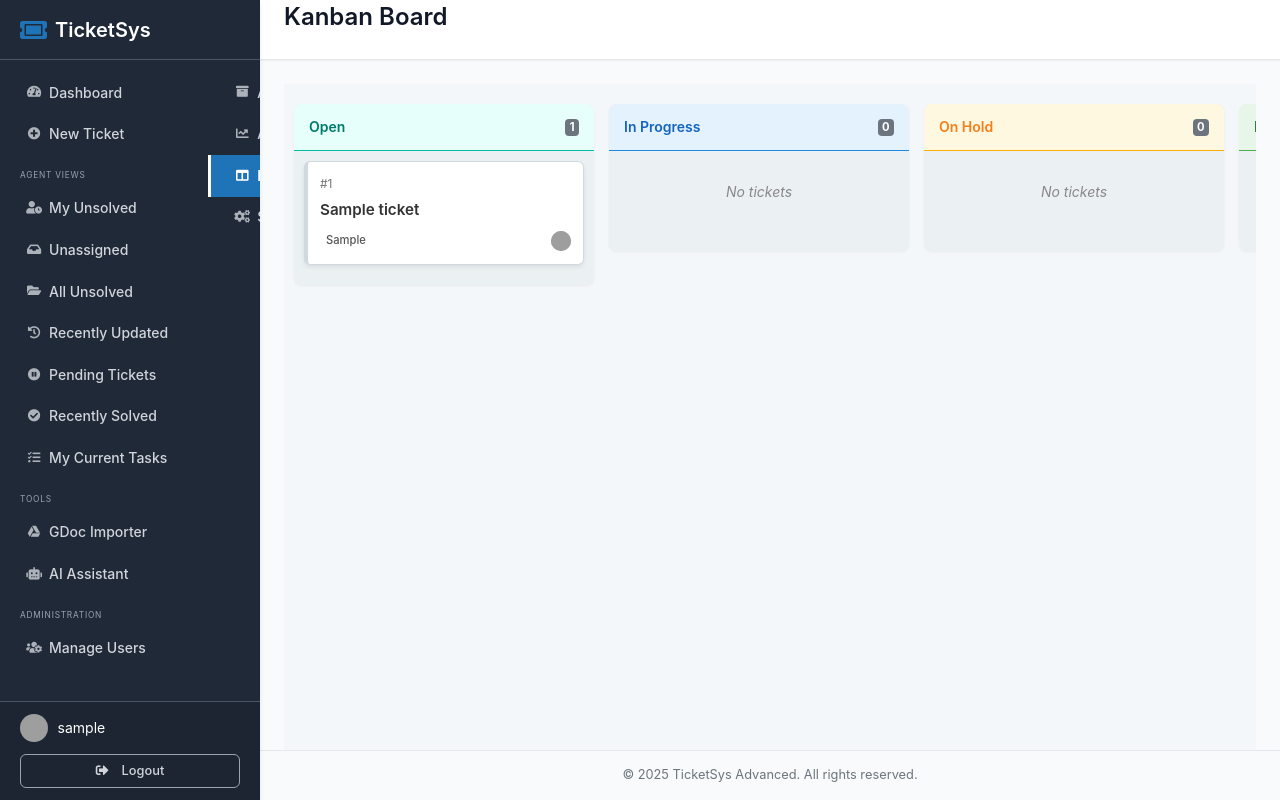
After one commit to MONISH-JODHA/ckers-tickets, a Flask app: page /agent/kanban_board in a window 1280 px wide. The commit adds this page. Run offline with Flask 3, Linux system fonts and the light colour scheme; a user stored in the database is signed in; tables that the repository leaves empty hold one stand-in row (values such as "Sample post"); some libraries are stand-ins or nearby versions; grey boxes are pictures that could not be loaded.

Commit message:
kanban-phase-1

```diff
--- a/app.py
+++ b/app.py
@@ -1321,6 +1321,91 @@ def view_ticket(ticket_id):
                            yesterday_date=yesterday_date_obj)
 
 # ... (rest of app.py) ...
+
+
+
+
+
+#kanban
+# ... (near other agent_required routes) ...
+
+@app.route('/agent/kanban_board')
+@agent_required
+def agent_kanban_board():
+    # Fetch all tickets that are not 'Closed' for a start, or filter as needed
+    # For a true Kanban, you'd typically show active work.
+    # We'll group them by status in the template.
+
+    # TICKET_STATUS_CHOICES = [('Open', 'Open'), ('In Progress', 'In Progress'), ('On Hold', 'On Hold'), ('Resolved', 'Resolved'), ('Closed', 'Closed')]
+    # We need the statuses in a specific order for the board
+    kanban_statuses_ordered = [s[0] for s in TICKET_STATUS_CHOICES] # ['Open', 'In Progress', ..., 'Closed']
+
+    tickets_query = Ticket.query.order_by(Ticket.priority, Ticket.updated_at.desc())
+
+    # For simplicity in this phase, fetch all and group in template.
+    # Later, you might pre-group here or fetch tickets per status.
+    all_tickets_for_board = tickets_query.all()
+
+    tickets_by_status = {status: [] for status in kanban_statuses_ordered}
+    for ticket in all_tickets_for_board:
+        if ticket.status in tickets_by_status:
+            tickets_by_status[ticket.status].append(ticket)
+        # else: # Handle tickets with unknown statuses if necessary
+        #     if 'Other' not in tickets_by_status: tickets_by_status['Other'] = []
+        #     tickets_by_status['Other'].append(ticket)
+
+    return render_template('agent/kanban_board.html',
+                           title="Kanban Board",
+                           tickets_by_status=tickets_by_status,
+                           kanban_statuses=kanban_statuses_ordered,
+                           TICKET_PRIORITY_CHOICES_DICT=dict(TICKET_PRIORITY_CHOICES) # Pass for easy lookup
+                          )
+
+# API Endpoint for status updates (Phase 2 will use this)
+@app.route('/api/ticket/<int:ticket_id>/update_status_kanban', methods=['POST'])
+@agent_required
+def update_ticket_status_kanban(ticket_id):
+    ticket = db.session.get(Ticket, ticket_id)
+    if not ticket:
+        return jsonify({'success': False, 'message': 'Ticket not found'}), 404
+
+    data = request.get_json()
+    new_status = data.get('new_status')
+    # new_order = data.get('new_order') # For ordering within column, future use
+
+    if not new_status or new_status not in [s[0] for s in TICKET_STATUS_CHOICES]:
+        return jsonify({'success': False, 'message': 'Invalid status provided'}), 400
+
+    old_status = ticket.status
+    ticket.status = new_status
+
+    # Update resolved_at logic (same as in view_ticket)
+    if new_status in ['Resolved', 'Closed'] and old_status not in ['Resolved', 'Closed']:
+        if not ticket.resolved_at:
+            ticket.resolved_at = datetime.utcnow()
+    elif new_status not in ['Resolved', 'Closed'] and old_status in ['Resolved', 'Closed']:
+        if ticket.resolved_at:
+            ticket.resolved_at = None
+
+    # ticket.kanban_order = new_order # Future use
+
+    log_interaction(ticket.id, 'STATUS_CHANGE_KANBAN', user_id=current_user.id,
+                    details={'old_value': old_status, 'new_value': new_status, 'field_display_name': 'Status (Kanban)'})
+
+    try:
+        db.session.commit()
+        return jsonify({'success': True, 'message': f'Ticket #{ticket.id} status updated to {new_status}'})
+    except Exception as e:
+        db.session.rollback()
+        app.logger.error(f"Kanban API Error updating ticket {ticket_id}: {e}")
+        return jsonify({'success': False, 'message': 'Error updating ticket status'}), 500
+
+
+
+
+
+
+
 @app.route('/uploads/<filename>')
 @login_required
 def uploaded_file(filename):
--- /dev/null
+++ b/templates/agent/kanban_board.html
@@ -0,0 +1,316 @@
+{% extends "base.html" %}
+
+{% block head_extra %}
+{{ super() }}
+{# We will add SortableJS later for drag and drop #}
+{# <script src="https://cdnjs.cloudflare.com/ajax/libs/Sortable/1.15.0/Sortable.min.js"></script> #}
+<style>
+    :root {
+        --kanban-bg: #f4f7f9; /* Light grey background for the board area */
+        --column-bg: #ebf0f3; /* Lighter grey for columns */
+        --column-header-bg: #dfe7ed;
+        --card-bg: #ffffff;
+        --card-border: #d1d9e0;
+        --card-shadow: 0 2px 4px rgba(0,0,0,0.08);
+        --card-hover-shadow: 0 4px 10px rgba(0,0,0,0.12);
+
+        /* Status specific colors - using CSS variables for easier theming */
+        --status-open-bg: #e6fffa; --status-open-text: #00796b; --status-open-border: #00bfa5;
+        --status-inprogress-bg: #e3f2fd; --status-inprogress-text: #1565c0; --status-inprogress-border: #1e88e5;
+        --status-onhold-bg: #fff8e1; --status-onhold-text: #f57f17; --status-onhold-border: #ffab00;
+        --status-resolved-bg: #e8f5e9; --status-resolved-text: #2e7d32; --status-resolved-border: #4caf50;
+        --status-closed-bg: #f5f5f5; --status-closed-text: #616161; --status-closed-border: #bdbdbd;
+
+        --priority-urgent-text: #d32f2f;
+        --priority-high-text: #f57c00;
+        --priority-medium-text: #1976d2;
+        --priority-low-text: #388e3c;
+    }
+
+    .kanban-board-container {
+        display: flex;
+        overflow-x: auto; /* Allows horizontal scrolling for many columns */
+        padding: 20px 10px;
+        background-color: var(--kanban-bg);
+        min-height: calc(100vh - 120px); /* Adjust based on your header/footer */
+        gap: 15px; /* Space between columns */
+    }
+
+    .kanban-column {
+        flex: 0 0 300px; /* Fixed width for columns, change as needed */
+        max-width: 300px;
+        background-color: var(--column-bg);
+        border-radius: 8px;
+        box-shadow: 0 1px 3px rgba(0,0,0,0.05);
+        display: flex;
+        flex-direction: column;
+        height: fit-content; /* Column height based on content initially */
+        max-height: calc(100vh - 160px); /* Max column height */
+    }
+
+    .kanban-column-header {
+        padding: 12px 15px;
+        font-weight: 600;
+        color: var(--neutral-700, #334155);
+        border-bottom: 1px solid var(--card-border);
+        background-color: var(--column-header-bg);
+        border-top-left-radius: 8px;
+        border-top-right-radius: 8px;
+        display: flex;
+        justify-content: space-between;
+        align-items: center;
+    }
+    .kanban-column-header .badge {
+        font-size: 0.8em;
+    }
+    /* Column header colors based on status */
+    .kanban-column[data-status="Open"] .kanban-column-header { background-color: var(--status-open-bg); color: var(--status-open-text); border-bottom-color: var(--status-open-border);}
+    .kanban-column[data-status="In Progress"] .kanban-column-header { background-color: var(--status-inprogress-bg); color: var(--status-inprogress-text); border-bottom-color: var(--status-inprogress-border);}
+    .kanban-column[data-status="On Hold"] .kanban-column-header { background-color: var(--status-onhold-bg); color: var(--status-onhold-text); border-bottom-color: var(--status-onhold-border);}
+    .kanban-column[data-status="Resolved"] .kanban-column-header { background-color: var(--status-resolved-bg); color: var(--status-resolved-text); border-bottom-color: var(--status-resolved-border);}
+    .kanban-column[data-status="Closed"] .kanban-column-header { background-color: var(--status-closed-bg); color: var(--status-closed-text); border-bottom-color: var(--status-closed-border);}
+
+
+    .kanban-cards-list {
+        padding: 10px;
+        overflow-y: auto; /* Scroll within column if too many cards */
+        flex-grow: 1;
+        min-height: 100px; /* Minimum height for drop zone */
+    }
+    /* Hide scrollbar for a cleaner look, but still scrollable */
+    .kanban-cards-list::-webkit-scrollbar { width: 6px; }
+    .kanban-cards-list::-webkit-scrollbar-thumb { background: #c1c1c1; border-radius: 3px; }
+    .kanban-cards-list::-webkit-scrollbar-thumb:hover { background: #a8a8a8; }
+
+
+    .kanban-card {
+        background-color: var(--card-bg);
+        border: 1px solid var(--card-border);
+        border-left-width: 4px; /* For priority indicator */
+        border-radius: 6px;
+        padding: 12px;
+        margin-bottom: 10px;
+        box-shadow: var(--card-shadow);
+        cursor: grab; /* Indicates draggable */
+        transition: box-shadow 0.2s ease, transform 0.2s ease;
+    }
+    .kanban-card:hover {
+        box-shadow: var(--card-hover-shadow);
+        /* transform: translateY(-2px); */
+    }
+    .kanban-card.sortable-ghost { /* Style for the placeholder when dragging */
+        background-color: #e0e8f0;
+        opacity: 0.7;
+        border: 1px dashed #a0b0c0;
+    }
+    .kanban-card.sortable-chosen {
+        box-shadow: 0 6px 12px rgba(0,0,0,0.15);
+        transform: scale(1.02);
+    }
+
+
+    .card-ticket-id {
+        font-size: 0.75rem;
+        color: #777;
+        margin-bottom: 4px;
+        display: block;
+    }
+    .card-ticket-title {
+        font-size: 0.95rem;
+        font-weight: 600;
+        color: #333;
+        margin-bottom: 8px;
+        /* Ellipsis for long titles */
+        white-space: nowrap;
+        overflow: hidden;
+        text-overflow: ellipsis;
+    }
+    .card-ticket-title a { color: inherit; text-decoration: none; }
+    .card-ticket-title a:hover { text-decoration: underline; }
+
+    .card-meta {
+        font-size: 0.8rem;
+        color: #555;
+        display: flex;
+        justify-content: space-between;
+        align-items: center;
+        margin-top: 8px;
+    }
+    .card-meta .priority-tag {
+        padding: 2px 6px;
+        border-radius: 4px;
+        font-weight: 500;
+        font-size: 0.7rem;
+    }
+    .card-meta .assignee-avatar {
+        width: 20px; height: 20px; border-radius: 50%;
+        margin-left: 5px;
+        font-size: 0.6rem;
+        display: inline-flex;
+        align-items: center;
+        justify-content: center;
+        color: white;
+        background-color: #aaa; /* Default */
+    }
+     /* Priority card border colors */
+    .kanban-card.priority-Urgent { border-left-color: var(--priority-urgent-text); }
+    .kanban-card.priority-High { border-left-color: var(--priority-high-text); }
+    .kanban-card.priority-Medium { border-left-color: var(--priority-medium-text); }
+    .kanban-card.priority-Low { border-left-color: var(--priority-low-text); }
+
+    /* Priority tag specific styling */
+    .priority-tag.priority-Urgent { background-color: var(--priority-urgent-text); color: white; }
+    .priority-tag.priority-High { background-color: var(--priority-high-text); color: white; }
+    .priority-tag.priority-Medium { background-color: var(--priority-medium-text); color: white; }
+    .priority-tag.priority-Low { background-color: var(--priority-low-text); color: white; }
+
+    .no-tickets-placeholder {
+        text-align: center;
+        padding: 20px;
+        color: #888;
+        font-style: italic;
+    }
+
+</style>
+{% endblock %}
+
+{% block content %}
+<div class="kanban-board-container" id="kanbanBoard">
+    {% for status_name in kanban_statuses %}
+        <div class="kanban-column" data-status="{{ status_name }}">
+            <div class="kanban-column-header">
+                <span>{{ status_name }}</span>
+                <span class="badge badge-secondary">{{ tickets_by_status[status_name]|length }}</span>
+            </div>
+            <div class="kanban-cards-list" id="column-{{ status_name|lower|replace(' ', '-') }}">
+                {% if tickets_by_status[status_name] %}
+                    {% for ticket in tickets_by_status[status_name] %}
+                    <div class="kanban-card priority-{{ ticket.priority }}" data-ticket-id="{{ ticket.id }}">
+                        <a href="{{ url_for('view_ticket', ticket_id=ticket.id) }}" class="card-ticket-id" target="_blank">#{{ ticket.id }}</a>
+                        <div class="card-ticket-title">
+                            <a href="{{ url_for('view_ticket', ticket_id=ticket.id) }}" target="_blank" title="{{ ticket.title }}">{{ ticket.title }}</a>
+                        </div>
+                        <div class="card-meta">
+                            <span class="priority-tag priority-{{ ticket.priority }}">{{ ticket.priority }}</span>
+                            <span class="assignee-info">
+                                {% if ticket.assignee %}
+                                    <img src="https://ui-avatars.com/api/?name={{ ticket.assignee.username[0]|upper }}&size=20&background=random&color=fff&rounded=true"
+                                         alt="{{ ticket.assignee.username }}" title="{{ ticket.assignee.username }}" class="assignee-avatar">
+                                {% else %}
+                                   <i class="fas fa-user-circle text-muted" title="Unassigned"></i>
+                                {% endif %}
+                            </span>
+                        </div>
+                    </div>
+                    {% endfor %}
+                {% else %}
+                     <div class="no-tickets-placeholder">No tickets</div>
+                {% endif %}
+            </div>
+        </div>
+    {% endfor %}
+</div>
+{% endblock %}
+
+{% block scripts %}
+{{ super() }}
+{# Remove comments to enable SortableJS once you're ready for drag-and-drop #}
+<script src="https://cdnjs.cloudflare.com/ajax/libs/Sortable/1.15.0/Sortable.min.js"></script>
+<script>
+document.addEventListener('DOMContentLoaded', function () {
+    const columns = document.querySelectorAll('.kanban-cards-list');
+    const csrfToken = document.querySelector('meta[name="csrf-token"]').getAttribute('content');
+
+    columns.forEach(column => {
+        new Sortable(column, {
+            group: 'shared-kanban', // Group name for items to be dragged between lists
+            animation: 150,
+            ghostClass: 'sortable-ghost', // Class name for the drop placeholder
+            chosenClass: 'sortable-chosen', // Class name for the chosen item
+            dragClass: 'sortable-drag', // Class name for the dragging item
+
+            onEnd: function (evt) {
+                const itemEl = evt.item;  // Dragged HTMLElement
+                const ticketId = itemEl.dataset.ticketId;
+                const toColumnEl = evt.to;    // Target list
+                const newStatus = toColumnEl.closest('.kanban-column').dataset.status;
+                // const newIndex = evt.newDraggableIndex; // For ordering within column
+
+                // console.log(`Ticket ${ticketId} moved to ${newStatus} at index ${newIndex}`);
+
+                // API call to update the ticket status
+                fetch(`/api/ticket/${ticketId}/update_status_kanban`, {
+                    method: 'POST',
+                    headers: {
+                        'Content-Type': 'application/json',
+                        'X-CSRFToken': csrfToken
+                    },
+                    body: JSON.stringify({
+                        new_status: newStatus,
+                        // new_order: newIndex // Send new_order if you implement ordering
+                    })
+                })
+                .then(response => response.json())
+                .then(data => {
+                    if (data.success) {
+                        // console.log('Ticket status updated successfully:', data.message);
+                        // Optionally, update the card or column header (e.g., ticket count)
+                        // For now, a page reload or dynamic update of counts would be good
+                        updateColumnHeaders(); // Function to update counts
+                    } else {
+                        // console.error('Failed to update ticket status:', data.message);
+                        // Revert the drag operation visually if the backend update fails
+                        // This can be complex; SortableJS might offer ways or you manually move it back
+                        // For simplicity now, we'll flash a message or log.
+                        alert('Error updating ticket: ' + data.message);
+                        // Simple revert (might not be perfect if original list was also reordered)
+                        // evt.from.insertBefore(itemEl, evt.from.children[evt.oldDraggableIndex]);
+                         if (evt.from && evt.from.children[evt.oldDraggableIndex]) {
+                             evt.from.insertBefore(itemEl, evt.from.children[evt.oldDraggableIndex]);
+                         } else if (evt.from) { // if it was the last item
+                             evt.from.appendChild(itemEl);
+                         }
+                    }
+                })
+                .catch(error => {
+                    console.error('Error during API call:', error);
+                    alert('Network error updating ticket.');
+                     if (evt.from && evt.from.children[evt.oldDraggableIndex]) {
+                         evt.from.insertBefore(itemEl, evt.from.children[evt.oldDraggableIndex]);
+                     } else if (evt.from) {
+                         evt.from.appendChild(itemEl);
+                     }
+                });
+            }
+        });
+    });
+
+    function updateColumnHeaders() {
+        document.querySelectorAll('.kanban-column').forEach(columnDiv => {
+            const cardList = columnDiv.querySelector('.kanban-cards-list');
+            const countBadge = columnDiv.querySelector('.kanban-column-header .badge');
+            if (cardList && countBadge) {
+                countBadge.textContent = cardList.children.length - (cardList.querySelector('.no-tickets-placeholder') ? 1 : 0) ;
+
+                // Handle "No tickets" placeholder
+                const placeholder = cardList.querySelector('.no-tickets-placeholder');
+                if (cardList.children.length === 0 || (cardList.children.length === 1 && placeholder)) {
+                    if (!placeholder) {
+                        const newPlaceholder = document.createElement('div');
+                        newPlaceholder.className = 'no-tickets-placeholder';
+                        newPlaceholder.textContent = 'No tickets';
+                        cardList.appendChild(newPlaceholder);
+                    }
+                } else {
+                    if (placeholder) {
+                        placeholder.remove();
+                    }
+                }
+            }
+        });
+    }
+    // Initial call to set counts and placeholders correctly
+    updateColumnHeaders();
+});
+</script>
+{% endblock %}
--- a/templates/base.html
+++ b/templates/base.html
@@ -118,6 +118,13 @@
                             <i class="fas fa-chart-line fa-fw"></i><span class="sidebar-item-text">Analytics</span>
                         </a>
                     </li>
+                    {# ... inside {% if current_user.is_agent or current_user.is_admin %} block ... #}
+                    <li class="nav-item">
+                        <a class="nav-link {% if request.endpoint == 'agent_kanban_board' %}active{% endif %}" href="{{ url_for('agent_kanban_board') }}">
+                            <i class="fas fa-columns fa-fw"></i><span class="sidebar-item-text">Kanban Board</span>
+                        </a>
+                    </li>
+                    {# ... #}
                     <li class="nav-item has-submenu" id="systemOptionsNavItem">
                         <a class="nav-link {% if system_options_active %}active-parent show-submenu{% endif %}"
                            data-toggle="collapse" href="#adminOptionsCollapse" role="button"
```
